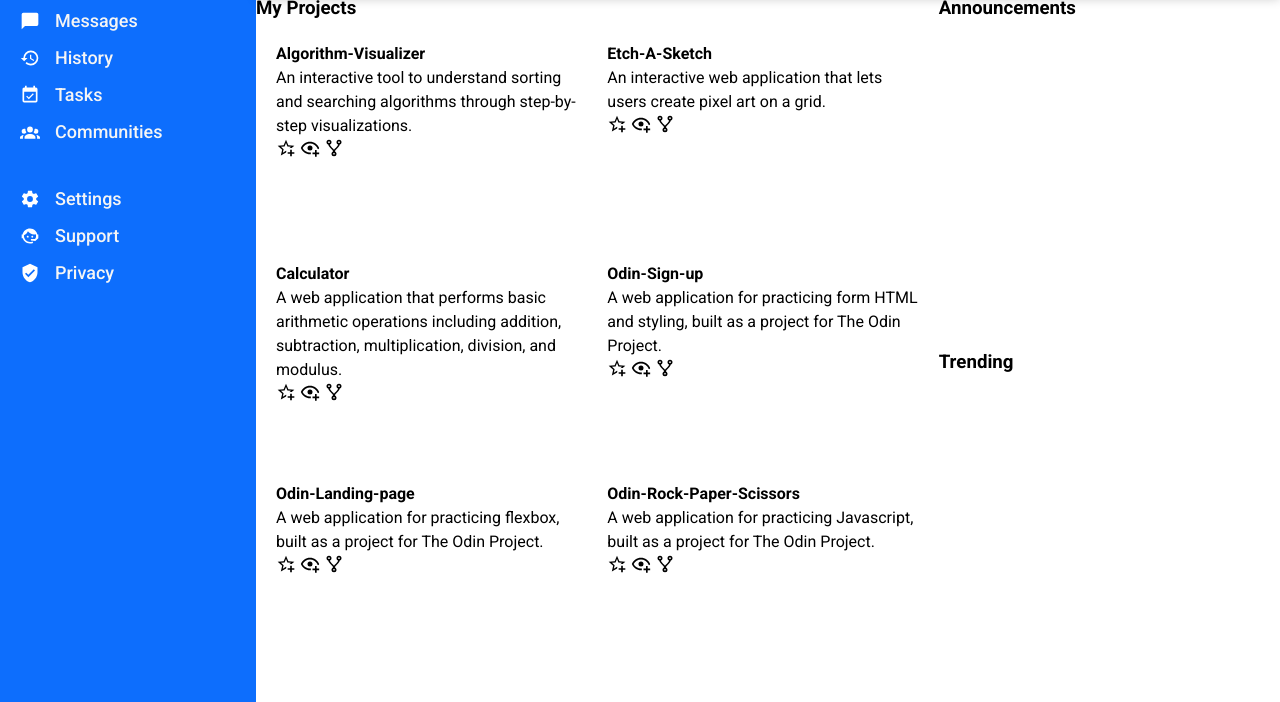
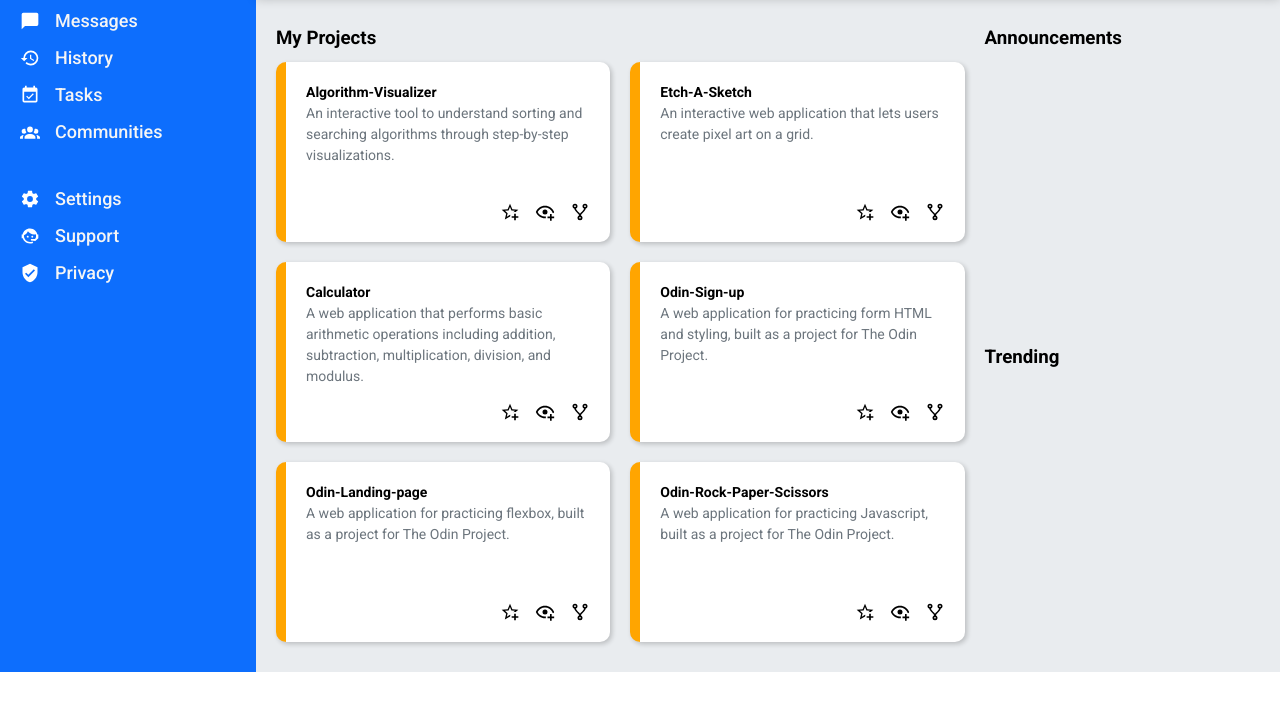
Before and after one commit to RohitBhojak/odin-dashboard, a plain HTML site: page index.html in a window 1280 px wide. Shown: the part 166-868 px from the top of the page. After the commit the page ends 838 px from the top, so only its background shows below. Drawn offline with Linux system fonts and the light colour scheme.

Commit message:
Complete project cards

```diff
--- a/index.html
+++ b/index.html
@@ -101,8 +101,10 @@
             <div class="cards">
 
                 <div class="card">
+                    <div class="card-text">
                         <h4>Algorithm-Visualizer</h4>
                         <p>An interactive tool to understand sorting and searching algorithms through step-by-step visualizations.</p>
+                    </div>
                     <div class="options">
                         <img src="./assets/star-plus-outline.svg" height="20px" width="20px">
                         <img src="./assets/eye-plus-outline.svg" height="20px" width="20px">
@@ -111,8 +113,10 @@
                 </div>
 
                 <div class="card">
+                    <div class="card-text">
                         <h4>Etch-A-Sketch</h4>
                         <p>An interactive web application that lets users create pixel art on a grid.</p>
+                    </div>
                     <div class="options">
                         <img src="./assets/star-plus-outline.svg" height="20px" width="20px">
                         <img src="./assets/eye-plus-outline.svg" height="20px" width="20px">
@@ -121,9 +125,11 @@
                 </div>
 
                 <div class="card">
+                    <div class="card-text">
                         <h4>Calculator</h4>
                         <p>A web application that performs basic arithmetic operations including addition, subtraction, multiplication,
                         division, and modulus.</p>
+                    </div>
                     <div class="options">
                         <img src="./assets/star-plus-outline.svg" height="20px" width="20px">
                         <img src="./assets/eye-plus-outline.svg" height="20px" width="20px">
@@ -132,8 +138,10 @@
                 </div>
 
                 <div class="card">
+                    <div class="card-text">
                         <h4>Odin-Sign-up</h4>
                         <p>A web application for practicing form HTML and styling, built as a project for The Odin Project.</p>
+                    </div>
                     <div class="options">
                         <img src="./assets/star-plus-outline.svg" height="20px" width="20px">
                         <img src="./assets/eye-plus-outline.svg" height="20px" width="20px">
@@ -142,8 +150,10 @@
                 </div>
 
                 <div class="card">
+                    <div class="card-text">
                         <h4>Odin-Landing-page</h4>
                         <p>A web application for practicing flexbox, built as a project for The Odin Project.</p>
+                    </div>
                     <div class="options">
                         <img src="./assets/star-plus-outline.svg" height="20px" width="20px">
                         <img src="./assets/eye-plus-outline.svg" height="20px" width="20px">
@@ -152,8 +162,10 @@
                 </div>
 
                 <div class="card">
+                    <div class="card-text">
                         <h4>Odin-Rock-Paper-Scissors</h4>
                         <p>A web application for practicing Javascript, built as a project for The Odin Project.</p>
+                    </div>
                     <div class="options">
                         <img src="./assets/star-plus-outline.svg" height="20px" width="20px">
                         <img src="./assets/eye-plus-outline.svg" height="20px" width="20px">
--- a/style.css
+++ b/style.css
@@ -5,6 +5,7 @@
     --blue: #0d6efd;
     --white: #f5f5f5;
     --gray: #e9ecef;
+    --card-text: #6c757d;
 }
 
 * {
@@ -66,6 +67,7 @@ body {
     padding: 0 30px;
     padding-bottom: 20px;
     box-shadow: 0px 5px 10px rgba(0, 0, 0, 0.2);
+    z-index: 100;
 }
 
 .search {
@@ -117,14 +119,17 @@ body {
     color: var(--white);
     border: none;
     border-radius: 25px;
-    height: 30px;
+    height: 36px;
 }
 
 /* content */
 .content {
     display: grid;
-    grid-template-columns: 2fr 1fr;
+    grid-template-columns: 2.5fr 1fr;
     grid-template-rows: 1fr 1fr;
+    background-color: var(--gray);
+    padding: 30px 20px;
+    gap: 20px;
 }
 
 .projects {
@@ -134,7 +139,29 @@ body {
 .cards {
     display: grid;
     grid-template-columns: repeat(auto-fit, minmax(250px, 1fr));
-    grid-auto-rows: 200px;
+    grid-auto-rows: 180px;
     gap: 20px;
+    margin-top: 10px;
+}
+
+.card {
+    font-size: 1.4rem;
+    background-color: white;
+    display: flex;
+    flex-direction: column;
+    border-radius: 10px;
     padding: 20px;
+    justify-content: space-between;
+    border-left: orange 10px solid;
+    box-shadow: 2px 2px 5px rgba(0, 0, 0, 0.2);
 }
+
+.card p {
+    color: var(--card-text);
+}
+
+.card .options {
+    align-self: end;
+    display: flex;
+    gap: 15px;
+}
```
Lines whose indentation alone changed are shown as unchanged.
